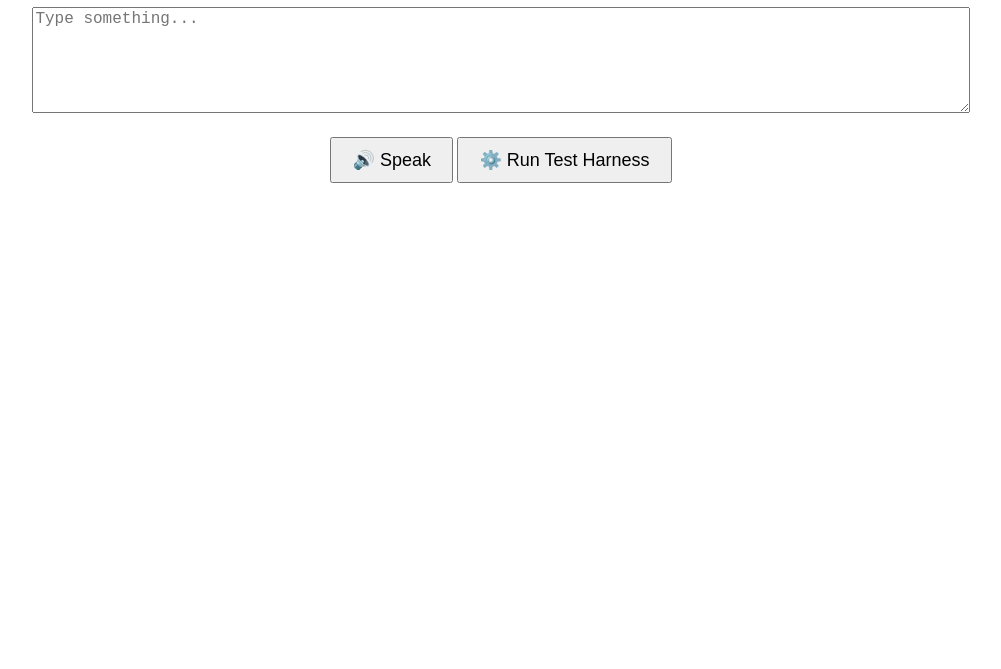
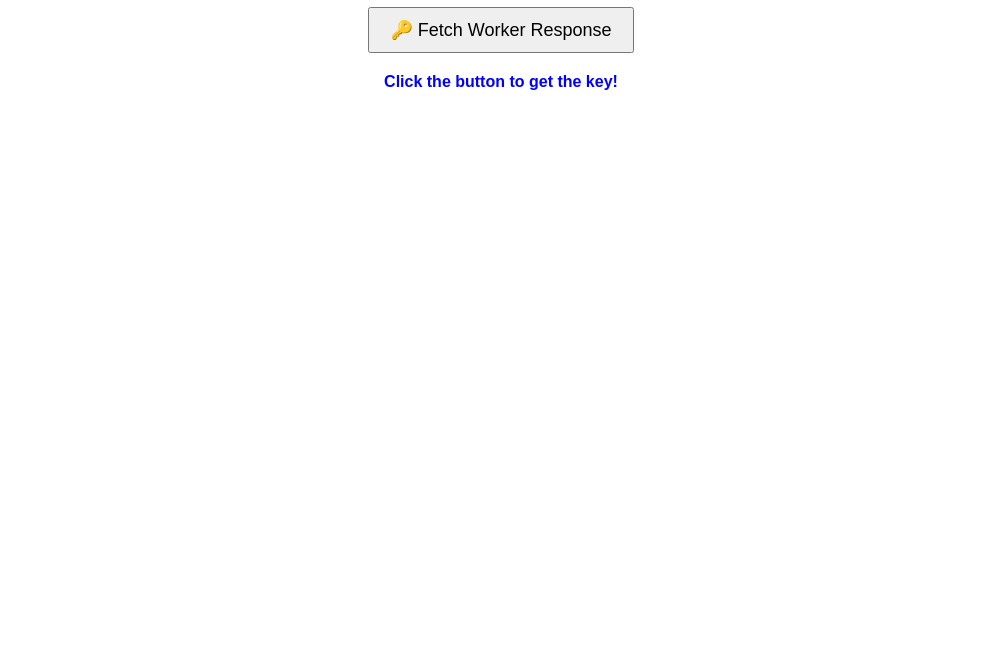
Before and after one commit to mobleysoft/meevaio.github.io, a plain HTML site: page poc.html in a window 1280 px wide. Shown: the part 131-800 px from the top of the page, without its empty margins (139-1140 px from the left). Drawn offline with Linux system fonts and the light colour scheme.

Commit message:
Update poc.html

```diff
--- a/poc.html
+++ b/poc.html
@@ -3,146 +3,43 @@
 <head>
     <meta charset="UTF-8">
     <meta name="viewport" content="width=device-width, initial-scale=1.0">
-    <title>Meeva Voice Agent - Test Harness</title>
+    <title>Cloudflare Worker Test</title>
     <style>
         body {
             font-family: Arial, sans-serif;
             text-align: center;
             padding: 50px;
         }
-        textarea {
-            width: 80%;
-            height: 100px;
-            margin-bottom: 20px;
-            font-size: 16px;
-        }
         button {
             padding: 10px 20px;
             font-size: 18px;
             cursor: pointer;
         }
-        #status, #test-results {
+        #response {
             margin-top: 20px;
             font-weight: bold;
-            color: red;
-        }
-        #test-results {
             color: blue;
         }
     </style>
 </head>
 <body>
-    <h1>Meeva Voice Agent</h1>
-    <textarea id="inputText" placeholder="Type something..."></textarea><br>
-    <button onclick="startSpeech()">🔊 Speak</button>
-    <button onclick="runTests()">⚙️ Run Test Harness</button>
-
-    <p id="status"></p>  <!-- Live status updates -->
-    <p id="test-results"></p>  <!-- Test results will appear here -->
+    <h1>Cloudflare Worker Test</h1>
+    <button onclick="fetchKey()">🔑 Fetch Worker Response</button>
+    <p id="response">Click the button to get the key!</p>
 
     <script>
-        async function getOpenAIKey() {
-            try {
-                const response = await fetch('/get-key');
-                const data = await response.json();
-                if (!data.apiKey) throw new Error("API Key not received!");
-                return data.apiKey;
-            } catch (error) {
-                console.error("Error fetching API key:", error);
-                document.getElementById('status').innerText = "Error fetching API key.";
-                return null;
-            }
-        }
-
-        async function startSpeech() {
-            const text = document.getElementById('inputText').value.trim();
-            const statusEl = document.getElementById('status');
-            if (!text) {
-                statusEl.innerText = "Please enter some text.";
-                return;
-            }
-
-            statusEl.innerText = "Connecting...";
+        async function fetchKey() {
+            const responseEl = document.getElementById('response');
+            responseEl.innerText = "Fetching...";
 
             try {
-                const apiKey = await getOpenAIKey();
-                if (!apiKey) return;
-
-                console.log("Using API Key:", apiKey);
-
-                const ws = new WebSocket(`wss://api.openai.com/v1/audio/speech`);
-
-                ws.onopen = () => {
-                    console.log("WebSocket Connected");
-                    statusEl.innerText = "Processing speech...";
-                    ws.send(JSON.stringify({
-                        model: "tts-1",
-                        voice: "alloy",
-                        input: text,
-                        api_key: apiKey
-                    }));
-                };
-
-                ws.onmessage = async (event) => {
-                    console.log("Received audio response");
-                    statusEl.innerText = "Playing audio...";
-                    const audioBlob = new Blob([event.data], { type: 'audio/mpeg' });
-                    const audioUrl = URL.createObjectURL(audioBlob);
-                    const audio = new Audio(audioUrl);
-                    audio.play();
-                    audio.onended = () => statusEl.innerText = "Done.";
-                };
-
-                ws.onerror = (error) => {
-                    console.error("WebSocket Error:", error);
-                    statusEl.innerText = "WebSocket error. Check console.";
-                };
-
-                ws.onclose = () => {
-                    console.log("WebSocket Disconnected");
-                };
-
+                const response = await fetch('https://key-service.johnmobley99.workers.dev/');
+                const data = await response.text();
+                console.log("Worker Response:", data);
+                responseEl.innerText = `🔑 Response: ${data}`;
             } catch (error) {
-                console.error("Error:", error);
-                statusEl.innerText = "Failed to process speech.";
-            }
-        }
-
-        async function runTests() {
-            const testResultsEl = document.getElementById('test-results');
-            testResultsEl.innerText = "Running tests...";
-            try {
-                // Test 1: API Key Fetch Test
-                const apiKey = await getOpenAIKey();
-                if (!apiKey) {
-                    testResultsEl.innerText = "❌ API Key Fetch Failed!";
-                    return;
-                }
-                testResultsEl.innerText = "✅ API Key Successfully Retrieved!";
-
-                // Test 2: OpenAI API Validation
-                const testRequest = await fetch("https://api.openai.com/v1/audio/speech", {
-                    method: "POST",
-                    headers: {
-                        "Authorization": `Bearer ${apiKey}`,
-                        "Content-Type": "application/json"
-                    },
-                    body: JSON.stringify({
-                        model: "tts-1",
-                        voice: "alloy",
-                        input: "Hello, this is a test speech synthesis."
-                    })
-                });
-
-                if (testRequest.status === 200) {
-                    testResultsEl.innerText += "\n✅ OpenAI API Access Verified!";
-                } else {
-                    testResultsEl.innerText += `\n❌ OpenAI API Request Failed! Status: ${testRequest.status}`;
-                    console.error("API Test Error:", await testRequest.json());
-                }
-            } catch (error) {
-                console.error("Test Harness Error:", error);
-                testResultsEl.innerText = "❌ Test Harness Failed! Check Console.";
+                console.error("Fetch Error:", error);
+                responseEl.innerText = "❌ Failed to fetch data.";
             }
         }
     </script>
```
